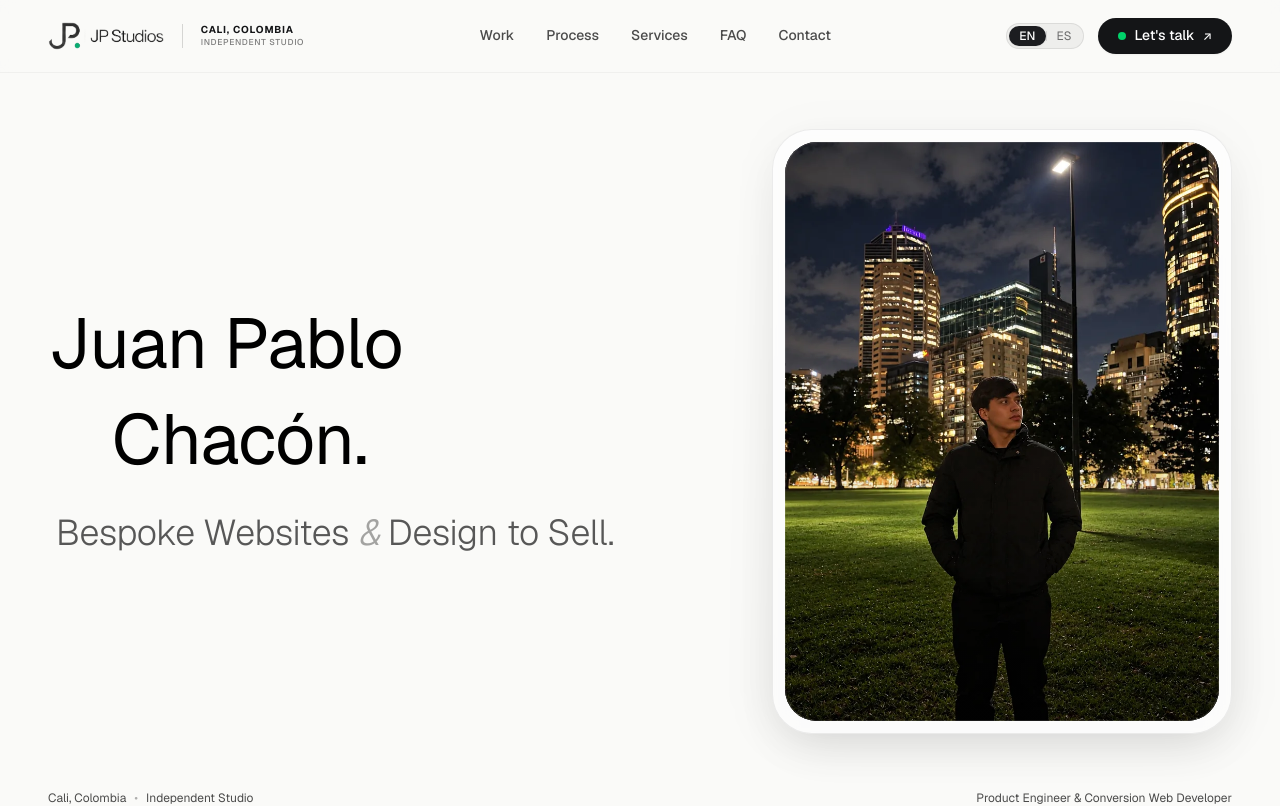
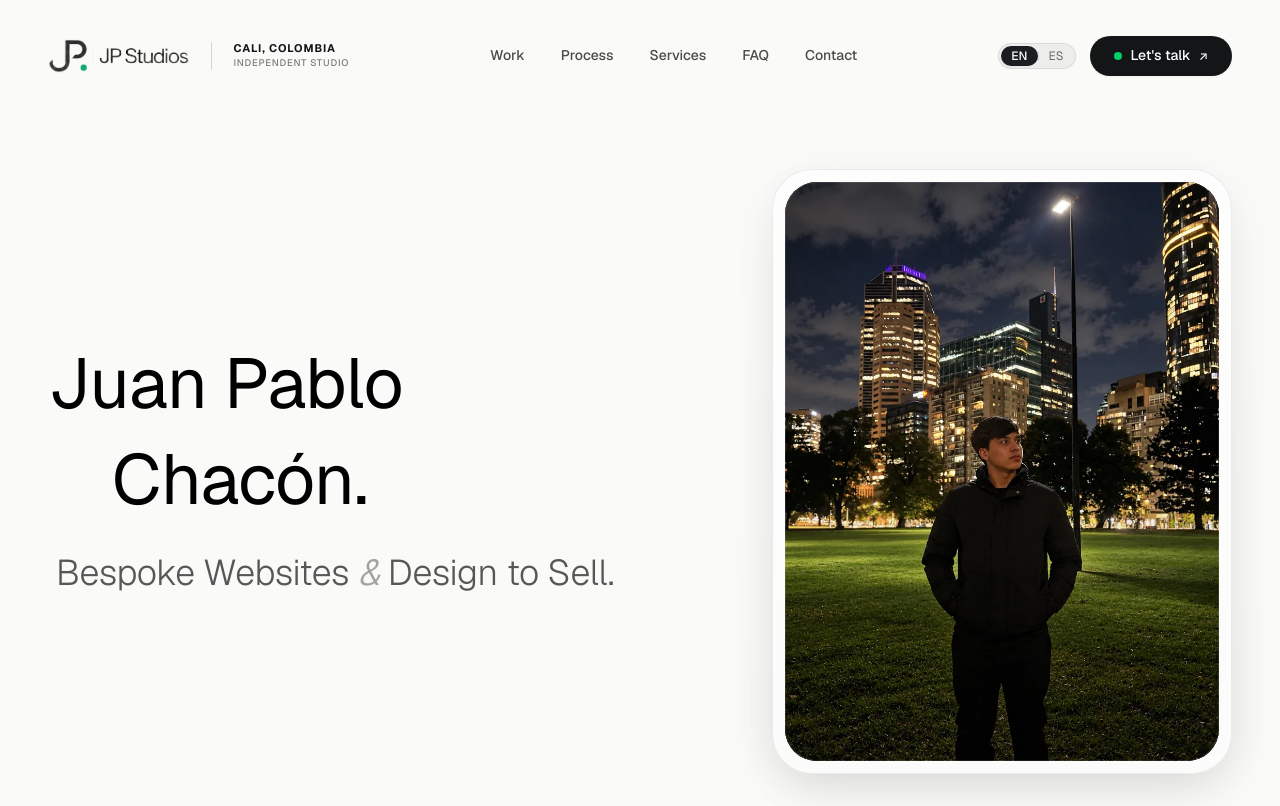
Before and after one commit to Juanpa571/portfolio, a React (Vite) app: page / in a window 1280 px wide. Shown: the top 806 px of the page. Built offline with nearby package versions, Linux system fonts and the light colour scheme.

Commit message:
feat(nav): integrate sticky bar into hero with dynamic scroll morph

```diff
--- a/src/components/layout/Header.tsx
+++ b/src/components/layout/Header.tsx
@@ -12,31 +12,39 @@ export const Header: React.FC = () => {
 
   useEffect(() => {
     const handleScroll = () => {
-      setIsScrolled(window.scrollY > 20);
+      const heroEl = document.getElementById('hero');
+      if (heroEl) {
+        const rect = heroEl.getBoundingClientRect();
+        // Scrolled past hero when the bottom of hero reaches near top of viewport (~100px)
+        setIsScrolled(rect.bottom <= 100);
+      } else {
+        setIsScrolled(window.scrollY > 200);
+      }
     };
 
+    window.addEventListener('scroll', handleScroll, { passive: true });
+    window.addEventListener('resize', handleScroll, { passive: true });
+    handleScroll();
+
+    return () => {
+      window.removeEventListener('scroll', handleScroll);
+      window.removeEventListener('resize', handleScroll);
+    };
+  }, []);
+
+  // Lock body scroll, pause Lenis, and listen for Escape when off-canvas drawer is open on mobile
+  useEffect(() => {
+    const lenis = (window as any).__lenis;
     const handleKeyDown = (e: KeyboardEvent) => {
       if (e.key === 'Escape') {
         setIsMenuOpen(false);
       }
     };
 
-    window.addEventListener('scroll', handleScroll, { passive: true });
-    window.addEventListener('keydown', handleKeyDown);
-    handleScroll();
-
-    return () => {
-      window.removeEventListener('scroll', handleScroll);
-      window.removeEventListener('keydown', handleKeyDown);
-    };
-  }, []);
-
-  // Lock body scroll and pause Lenis when off-canvas drawer is open on mobile
-  useEffect(() => {
-    const lenis = (window as any).__lenis;
     if (isMenuOpen) {
       lenis?.stop();
       document.body.style.overflow = 'hidden';
+      window.addEventListener('keydown', handleKeyDown);
     } else {
       lenis?.start();
       document.body.style.overflow = '';
@@ -44,6 +52,7 @@ export const Header: React.FC = () => {
     return () => {
       lenis?.start();
       document.body.style.overflow = '';
+      window.removeEventListener('keydown', handleKeyDown);
     };
   }, [isMenuOpen]);
 
@@ -72,13 +81,17 @@ export const Header: React.FC = () => {
     <>
       {/* Bespoke Sticky Navigation Bar */}
       <header
-        className={`sticky top-0 z-40 w-full select-none transition-all duration-300 ${
+        className={`sticky top-0 z-40 w-full select-none transition-all duration-500 ease-out ${
           isScrolled
             ? 'bg-[#fafaf8]/95 backdrop-blur-md border-b border-black/[0.08] shadow-[0_4px_24px_rgba(0,0,0,0.03)] py-3 sm:py-3.5'
-            : 'bg-[#fafaf8]/85 backdrop-blur-sm border-b border-black/[0.04] py-3.5 sm:py-4.5'
+            : 'bg-transparent border-b border-transparent shadow-none py-6 sm:py-8 lg:py-9'
         }`}
       >
-        <div className="max-w-[1400px] mx-auto px-4 sm:px-8 lg:px-12 flex items-center justify-between gap-4">
+        <div
+          className={`max-w-[1400px] mx-auto flex items-center justify-between gap-4 transition-all duration-500 ${
+            isScrolled ? 'px-4 sm:px-8 lg:px-12' : 'px-6 sm:px-12'
+          }`}
+        >
 
           {/* Left: Brand Identity + Vertical Separator + Location Lockup */}
           <div className="flex items-center gap-3 sm:gap-4 flex-shrink-0">
@@ -91,26 +104,45 @@ export const Header: React.FC = () => {
               <img
                 src="/logo-horizontal.webp"
                 alt={siteConfig.profile.brandName}
-                className="h-6 sm:h-[28px] w-auto object-contain transition-transform duration-300 group-hover:scale-[1.02]"
+                className={`w-auto object-contain transition-all duration-500 group-hover:scale-[1.02] ${
+                  isScrolled ? 'h-6 sm:h-[28px]' : 'h-7 sm:h-[34px]'
+                }`}
                 width={335}
                 height={81}
               />
             </a>
 
-            <span className="hidden sm:block h-6 w-px bg-black/15 mx-0.5" aria-hidden="true" />
+            <span
+              className={`hidden sm:block w-px bg-black/15 transition-all duration-500 ${
+                isScrolled ? 'h-5 mx-0.5' : 'h-7 mx-1 sm:mx-1.5'
+              }`}
+              aria-hidden="true"
+            />
 
-            <div className="hidden sm:flex flex-col text-left leading-tight">
-              <span className="text-[10px] font-bold tracking-[0.08em] text-[#141517] uppercase font-sans">
+            <div className="hidden sm:flex flex-col text-left leading-tight transition-all duration-500">
+              <span
+                className={`font-bold tracking-[0.08em] text-[#141517] uppercase font-sans transition-all duration-500 ${
+                  isScrolled ? 'text-[9.5px]' : 'text-[10.5px] sm:text-[11px]'
+                }`}
+              >
                 {t.nav.location}
               </span>
-              <span className="text-[8.5px] font-medium tracking-[0.08em] text-black/50 uppercase font-sans">
+              <span
+                className={`font-medium tracking-[0.08em] text-black/50 uppercase font-sans transition-all duration-500 ${
+                  isScrolled ? 'text-[8px]' : 'text-[9px] sm:text-[9.5px]'
+                }`}
+              >
                 {t.nav.studio}
               </span>
             </div>
           </div>
 
           {/* Center: 5 Primary Navigation Links */}
-          <nav className="hidden lg:flex items-center gap-6 xl:gap-8 text-sm font-sans font-medium text-black/75">
+          <nav
+            className={`hidden lg:flex items-center text-sm font-sans font-medium text-black/75 transition-all duration-500 ${
+              isScrolled ? 'gap-6 xl:gap-8' : 'gap-7 xl:gap-9'
+            }`}
+          >
             {navLinks.map((link) => (
               <a
                 key={link.label}
@@ -133,7 +165,11 @@ export const Header: React.FC = () => {
               href={siteConfig.profile.contact.whatsapp}
               target="_blank"
               rel="noopener noreferrer"
-              className="px-4 sm:px-5 py-2 rounded-full bg-[#141517] hover:bg-black text-white text-xs sm:text-sm font-sans font-medium flex items-center gap-2 shadow-xs transition-all duration-200 active:scale-95 group"
+              className={`rounded-full bg-[#141517] hover:bg-black text-white font-sans font-medium flex items-center gap-2 shadow-xs transition-all duration-300 active:scale-95 group ${
+                isScrolled
+                  ? 'px-4 sm:px-5 py-2 text-xs sm:text-sm'
+                  : 'px-5 sm:px-6 py-2.5 text-xs sm:text-sm'
+              }`}
               data-interactive
               aria-label={t.nav.talk}
             >
--- a/src/components/sections/Hero.tsx
+++ b/src/components/sections/Hero.tsx
@@ -115,8 +115,9 @@ export const Hero: React.FC = () => {
 
   return (
     <section
+      id="hero"
       ref={containerRef}
-      className="relative min-h-[calc(100vh-5.5rem)] min-h-[calc(100dvh-5.5rem)] flex flex-col justify-between border-b border-black/[0.08] overflow-hidden"
+      className="relative min-h-[calc(100vh-6.5rem)] min-h-[calc(100dvh-6.5rem)] flex flex-col justify-between border-b border-black/[0.08] overflow-hidden"
     >
       {/* Asymmetric Split Layout */}
       <div className="max-w-[1400px] w-full mx-auto px-6 sm:px-12 flex-1 flex flex-col lg:flex-row items-center justify-center lg:justify-between gap-8 sm:gap-10 lg:gap-16 py-8 sm:py-10 lg:py-14">
```
